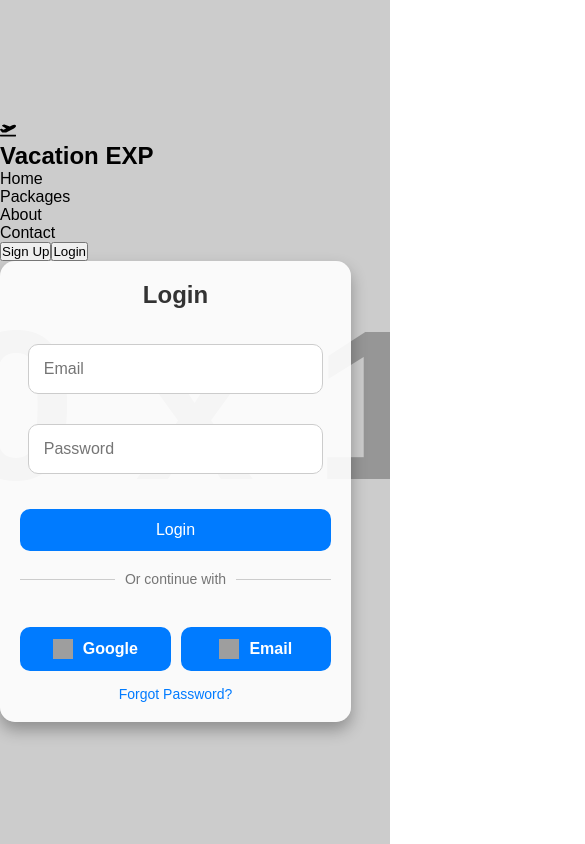
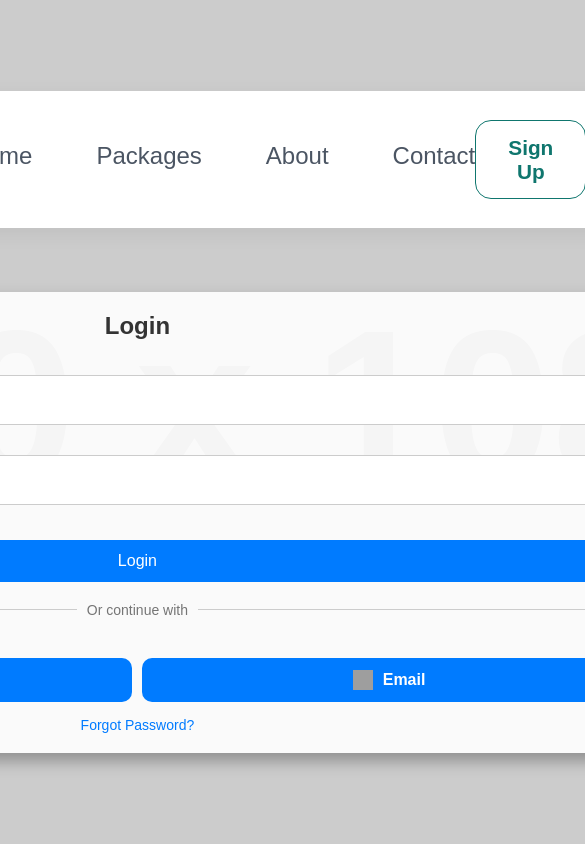
Before and after one commit to ekitapattjoshi-201/vacation-exp, a React (Create React App) app: page / in a window 390 px wide. Shown: the top 844 px of the page, 585 px wide, since content can reach past the window. Built offline with nearby package versions, Linux system fonts and the light colour scheme; grey boxes are pictures that could not be loaded.

Commit message:
updated some styles

```diff
--- a/src/component/navbar/navbar.css
+++ b/src/component/navbar/navbar.css
@@ -1,108 +1,13 @@
-/* /* nav {
-  padding: 1rem 2rem;
-  background-color: #007bff;
-  color: white;
-} */
-
-/* .navbar {
+.navbar {
   width: 100%;
   background-color: #ffffff;
-  border-bottom: 0.1rem solid #e5e7eb;
-  box-shadow: 0 0.2rem 0.8rem rgba(0, 0, 0, 0.08);
+  box-shadow: 0 0.4rem 1.2rem rgba(0, 0, 0, 0.06);
 }
 
 .navbar__container {
-  max-width: 120rem;
+  max-width: 140rem;
   margin: 0 auto;
-  padding: 1.5rem 3rem;
-
-  display: flex;
-  justify-content: space-between;
-  align-items: center;
-}
-
-.navbar__logo {
-  display: flex;
-  align-items: center;
-}
-
-.navbar__title {
-  font-size: 2rem;
-  font-weight: 700;
-  color: #1f2937;
-  margin: 0;
-  cursor: pointer;
-}
-
-.navbar__menu {
-  display: flex;
-  align-items: center;
-}
-
-.navbar__list {
-  display: flex;
-  align-items: center;
-  gap: 2rem;
-  list-style: none;
-  margin: 0;
-  padding: 0;
-}
-
-.navbar__item {
-  font-size: 1.5rem;
-  font-weight: 500;
-  color: #4b5563;
-  cursor: pointer;
-  transition: color 0.3s ease-in-out;
-}
-
-.navbar__item:hover {
-  color: #2563eb;
-}
-
-.navbar__actions {
-  display: flex;
-  align-items: center;
-}
-
-.navbar__button {
-  border: none;
-  outline: none;
-  border-radius: 0.8rem;
-  padding: 1rem 2rem;
-
-  background-color: #2563eb;
-  color: #ffffff;
-
-  font-size: 1.4rem;
-  font-weight: 600;
-  cursor: pointer;
-
-  transition:
-    background-color 0.3s ease-in-out,
-    transform 0.2s ease-in-out;
-}
-
-.navbar__button:hover {
-  background-color: #1d4ed8;
-  transform: translateY(-0.1rem);
-} */
-*/ .navbar {
-  width: 100%;
-  position: sticky;
-  top: 0;
-  z-index: 1000;
-
-  background-color: #ffffff;
-  border-bottom: 0.1rem solid #e5e7eb;
-  box-shadow: 0 0.2rem 0.8rem rgba(0, 0, 0, 0.08);
-}
-
-.navbar__container {
-  max-width: 120rem;
-  margin: 0 auto;
-  padding: 1.5rem 3rem;
-
+  padding: 1.8rem 3rem;
   display: flex;
   justify-content: space-between;
   align-items: center;
@@ -112,17 +17,17 @@
   display: flex;
   align-items: center;
   gap: 0.8rem;
-  cursor: pointer;
 }
 
 .navbar__icon {
-  font-size: 2.2rem;
-  color: #2563eb;
+  font-size: 2.4rem;
+  color: #0f766e;
 }
 
 .navbar__title {
   margin: 0;
-  font-size: 2rem;
+  margin-right: 2rem;
+  font-size: 2.1rem;
   font-weight: 700;
   color: #1f2937;
 }
@@ -130,13 +35,13 @@
 .navbar__menu {
   display: flex;
   align-items: center;
+  margin-left: 5rem;
 }
 
 .navbar__list {
   display: flex;
   align-items: center;
-  gap: 2rem;
-
+  gap: 4rem;
   margin: 0;
   padding: 0;
   list-style: none;
@@ -144,17 +49,22 @@
 
 .navbar__item {
   position: relative;
+  padding-bottom: 0.4rem;
 
   font-size: 1.5rem;
   font-weight: 500;
   color: #4b5563;
 
   cursor: pointer;
-  transition: color 0.3s ease-in-out;
+
+  transition:
+    color 0.3s ease,
+    transform 0.2s ease;
 }
 
 .navbar__item:hover {
-  color: #2563eb;
+  color: #0f766e;
+  transform: translateY(-0.1rem);
 }
 
 .navbar__item::after {
@@ -165,9 +75,10 @@
 
   width: 0;
   height: 0.2rem;
-  background-color: #2563eb;
+  border-radius: 1rem;
+  background-color: #0f766e;
 
-  transition: width 0.3s ease-in-out;
+  transition: width 0.3s ease;
 }
 
 .navbar__item:hover::after {
@@ -182,54 +93,32 @@
 
 .navbar__button {
   border: none;
-  outline: none;
-  border-radius: 0.8rem;
-
-  padding: 1rem 2rem;
-
-  background-color: #2563eb;
+  border-radius: 1rem;
+  padding: 0.9rem 2rem;
+  background-color: #0f766e;
   color: #ffffff;
-
-  font-size: 1.4rem;
+  font-size: 1.3rem;
   font-weight: 600;
-
   cursor: pointer;
-
-  transition:
-    background-color 0.3s ease,
-    transform 0.2s ease;
+  box-shadow: 0 0.4rem 1rem rgba(15, 118, 110, 0.15);
 }
 
 .navbar__button:hover {
-  background-color: #1d4ed8;
-  transform: translateY(-0.1rem);
+  background-color: #115e59;
+  box-shadow: 0 0.6rem 1.4rem rgba(15, 118, 110, 0.25);
 }
 
-.navbar__button--secondary {
+.navbar__button_secondary {
   background-color: transparent;
-  border: 0.1rem solid #2563eb;
-  color: #2563eb;
+  border: 0.1rem solid #0f766e;
+  color: #0f766e;
+  box-shadow: none;
 }
 
-.navbar__button--secondary:hover {
-  background-color: #eff6ff;
+.navbar__button_secondary:hover {
+  background-color: #f0fdfa;
 }
 
-@media screen and (max-width: 768px) {
-  .navbar__container {
-    flex-direction: column;
-    gap: 1.5rem;
-    padding: 1.5rem;
-  }
-
-  .navbar__list {
-    gap: 1.2rem;
-    flex-wrap: wrap;
-    justify-content: center;
-  }
-
-  .navbar__actions {
-    width: 100%;
-    justify-content: center;
-  }
+.login-container {
+  margin-top: 4rem;
 }
--- a/src/component/navbar/navbar.js
+++ b/src/component/navbar/navbar.js
@@ -1,47 +1,4 @@
-// import "./navbar.css";
-
-// const Navbar = () => {
-//     return (
-//         <nav>
-//             <h2>Vacation EXP</h2>
-//         </nav>
-//     );
-// };
-
-// export default Navbar;
-
-
-// import "./navbar.css";
-
-// const Navbar = () => {
-//     return (
-//         <nav className="navbar">
-//             <div className="navbar__container">
-
-//                 <div className="navbar__logo">
-//                     <h2 className="navbar__title">Vacation EXP</h2>
-//                 </div>
-
-//                 <div className="navbar__menu">
-//                     <ul className="navbar__list">
-//                         <li className="navbar__item">Home</li>
-//                         <li className="navbar__item">Packages</li>
-//                         <li className="navbar__item">About</li>
-//                         <li className="navbar__item">Contact</li>
-//                     </ul>
-//                 </div>
-
-//                 <div className="navbar__actions">
-//                     <button className="navbar__button">
-//                         Login
-//                     </button>
-//                 </div>
-
-//             </div>
-//         </nav>
-//     );
-// };
-
+import "./navbar.css";
 import { FaPlaneDeparture } from "react-icons/fa";
 
 const Navbar = () => {
@@ -64,7 +21,7 @@ const Navbar = () => {
                 </div>
 
                 <div className="navbar__actions">
-                    <button className="navbar__button navbar__button--secondary">
+                    <button className="navbar__button navbar__button_secondary">
                         Sign Up
                     </button>
 
@@ -77,4 +34,5 @@ const Navbar = () => {
         </nav>
     );
 };
+
 export default Navbar;
```
